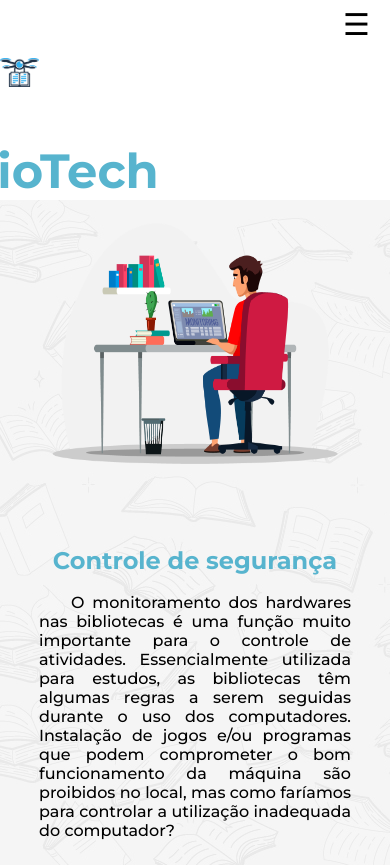
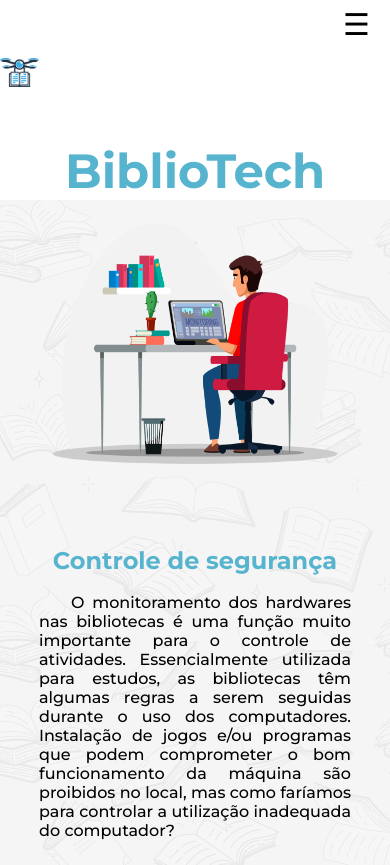
Before and after one commit to Grupo-5-2ADS-C/BiblioTech, a plain HTML site: page Site/public/index.html in a window 390 px wide. Shown: the top 865 px of the page. Drawn offline with Linux system fonts and the light colour scheme.

Commit message:
UPDATE: ajustes na responsividade

```diff
--- a/Site/public/css/index.css
+++ b/Site/public/css/index.css
@@ -163,7 +163,8 @@ li {
 
     .container-title h1 {
         font-size: 3rem;
-        margin-right: 52%;
+        align-self: center;
+        justify-content: center;
     }
 
     .container-img{
```
